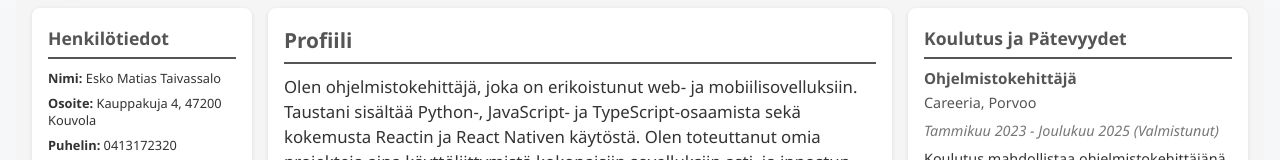
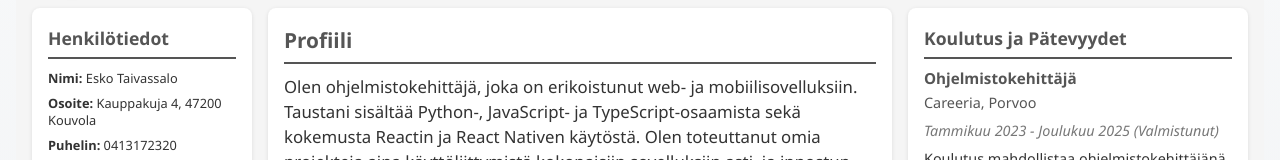
Before and after one commit to eskoTaivassalo/CV-website, a React app: page / in a window 1280 px wide. Shown: the part 159-319 px from the top of the page. Built offline with nearby package versions, Linux system fonts and the light colour scheme; the HTML template or start-up script is replaced by a standard one.

Commit message:
etunimeä lyhennetty

```diff
--- a/src/pages/CV.tsx
+++ b/src/pages/CV.tsx
@@ -23,7 +23,7 @@ const CV = () => {
           <section className="cv-section">
             <h2>Henkilötiedot</h2>
             <div className="contact-info">
-              <p><strong>Nimi:</strong> Esko Matias Taivassalo</p>
+              <p><strong>Nimi:</strong> Esko Taivassalo</p>
               <p><strong>Osoite:</strong> Kauppakuja 4, 47200 Kouvola</p>
               <p><strong>Puhelin:</strong> 0413172320</p>
               <p><strong>Sähköposti:</strong> esko.taivassalo@gmail.com</p>
```
